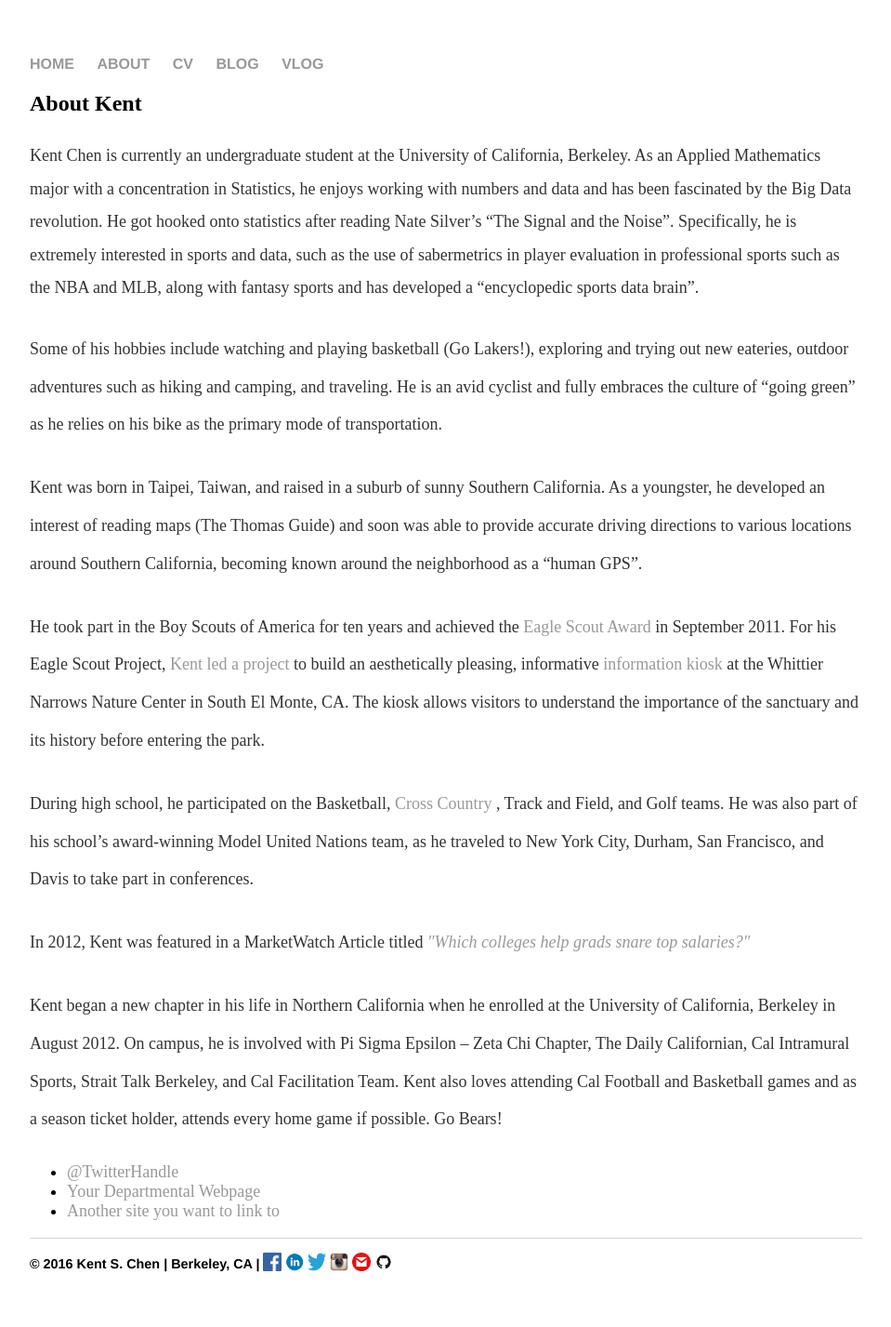
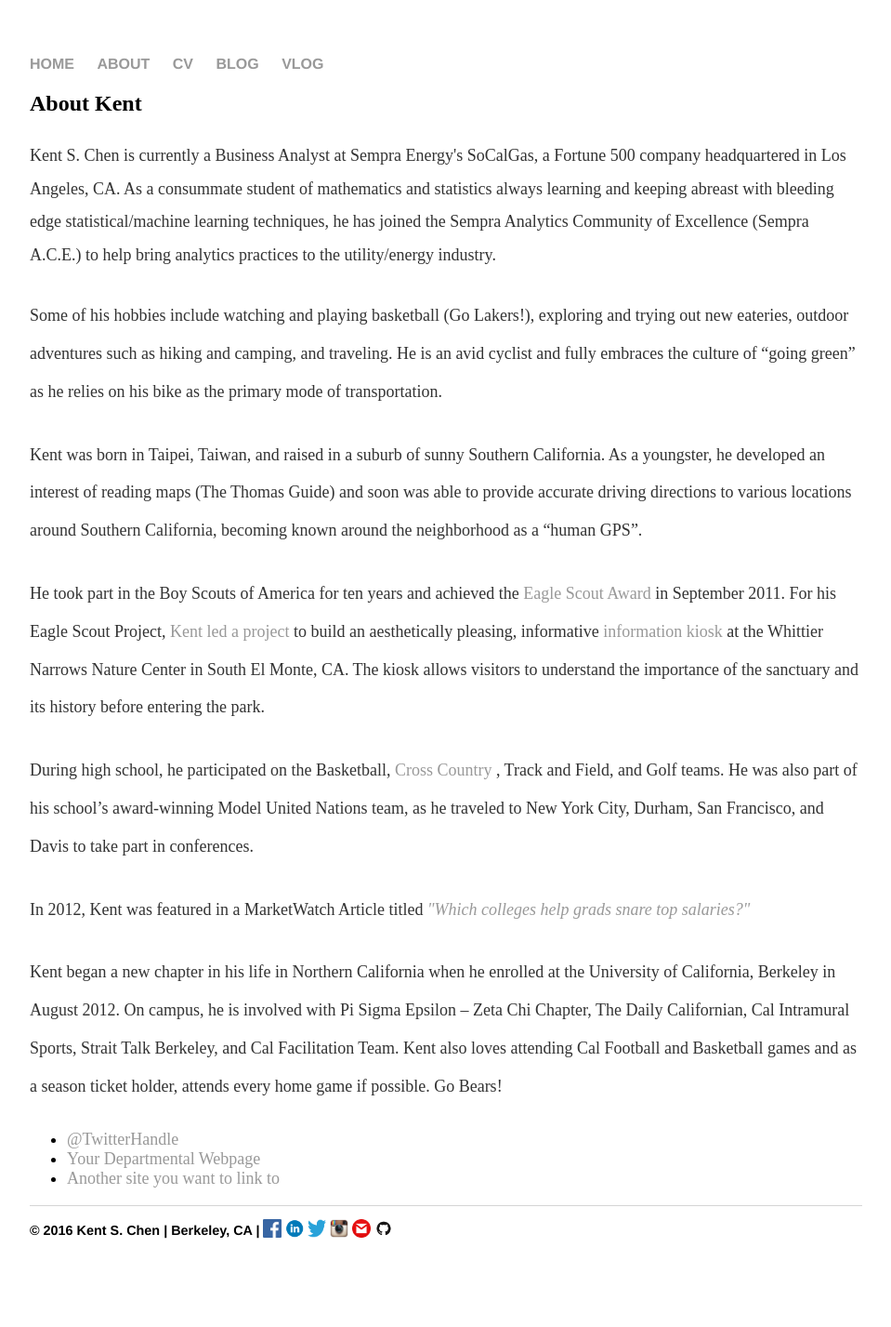
Before and after one commit to kentschen/kentschen.github.io, a Jekyll site: the page built from about/index.html, in a window 1280 px wide. Shown: the whole page at 93% size, without its empty margins (160-1119 px from the left). Built offline with Jekyll 4.4.1, drawn with Linux system fonts in a browser that asks for light colours; after the commit the page ends 1391 px from its top, so only the background shows below that.

Commit message:
edit bio

```diff
--- a/about/index.html
+++ b/about/index.html
@@ -6,18 +6,11 @@
 		<div class="about">
 			<h2>About Kent</h2>
 
-			<p> <font size="4"> Kent Chen is currently an undergraduate
-				student at the
-				University of California, Berkeley. As an Applied
-				Mathematics major with a concentration in Statistics, he
-				enjoys working with numbers and data and has been
-				fascinated by the Big Data revolution. He got hooked onto
-				statistics after reading Nate Silver’s “The Signal and the
-				Noise”. Specifically, he is extremely interested in sports
-				and data, such as the use of sabermetrics in player
-				evaluation in professional sports such as the NBA and MLB,
-				along with fantasy sports and has developed a
-				“encyclopedic sports data brain”.</p>
+			<p> <font size="4"> Kent S. Chen is currently a Business Analyst at Sempra Energy's SoCalGas,
+				a Fortune 500 company headquartered in Los Angeles, CA. As a consummate student of mathematics
+				and statistics always learning and keeping abreast with bleeding edge statistical/machine learning
+				techniques, he has joined the Sempra Analytics Community of Excellence (Sempra A.C.E.) to help
+				bring analytics practices to the utility/energy industry.</p>
 
 			<p> <font size="4"> Some of his hobbies include watching and playing
 				basketball (Go Lakers!), exploring and trying out new
```
